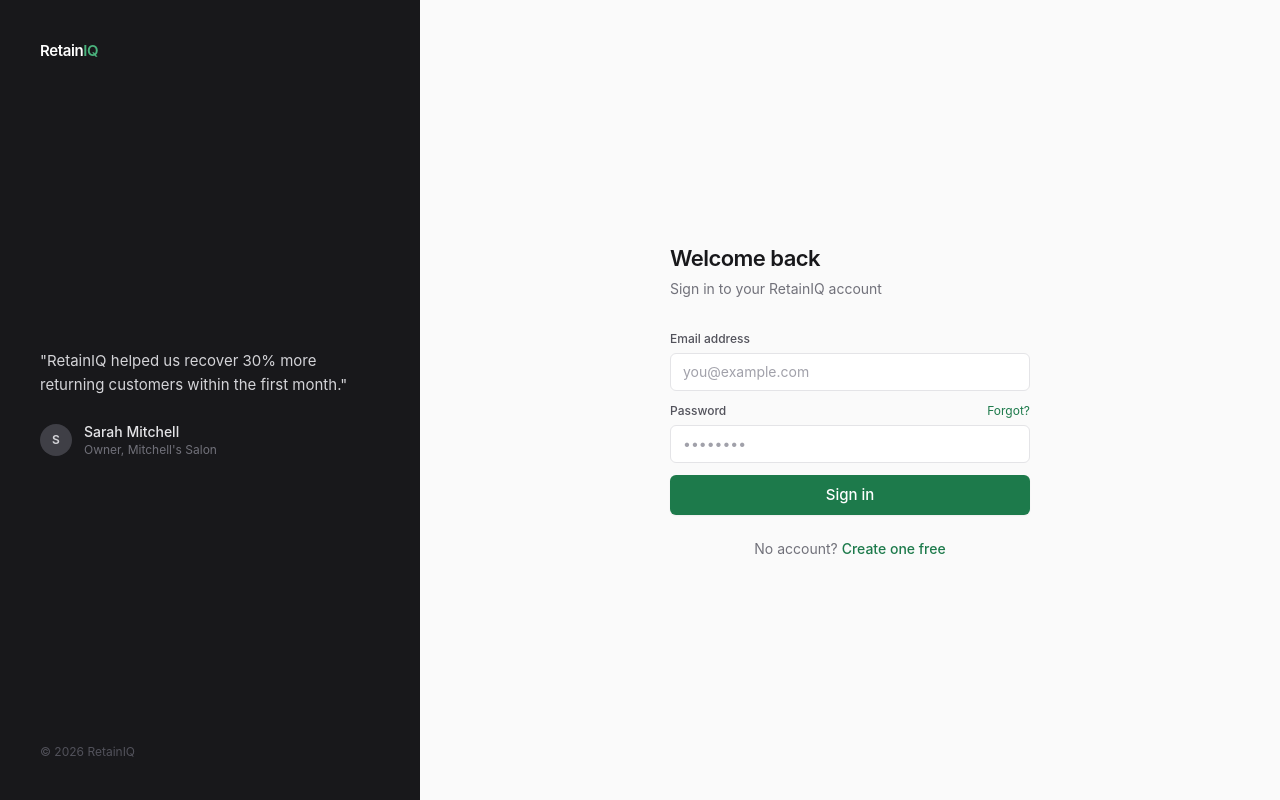
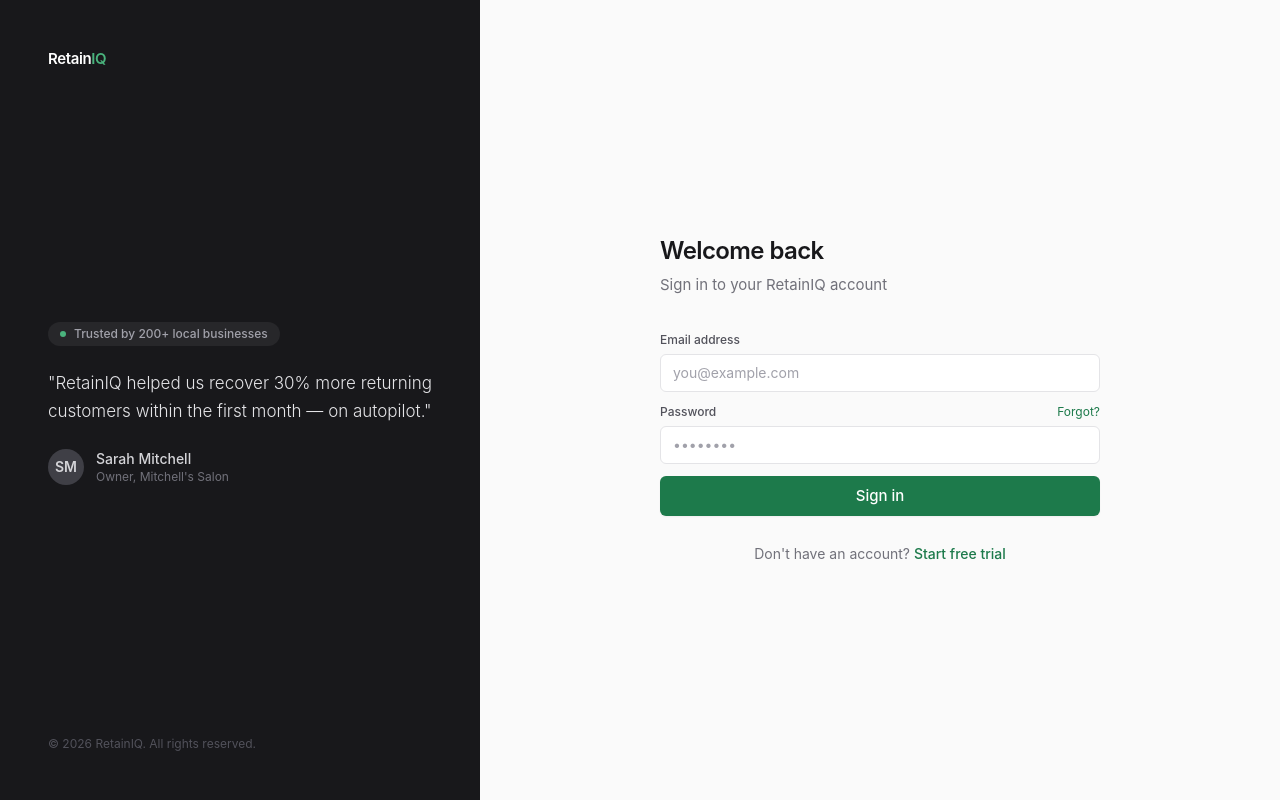
Before and after one commit to alexandresafernandes-png/RetainIQ, a Next.js app in the folder Verce/retain-iq/: page /login in a window 1280 px wide. Built offline with nearby package versions, Linux system fonts and the light colour scheme.

Commit message:
Update page.tsx

```diff
--- a/Verce/retain-iq/src/app/(auth)/login/page.tsx
+++ b/Verce/retain-iq/src/app/(auth)/login/page.tsx
@@ -2,60 +2,75 @@
 import Link from "next/link";
 import LoginForm from "./LoginForm";
 
-export const metadata: Metadata = { title: "Sign in" };
+export const metadata: Metadata = { title: "Sign in — RetainIQ" };
 
 export default function LoginPage() {
   return (
-    <div className="min-h-screen flex" style={{ background: "var(--bg)" }}>
-      {/* Left panel */}
-      <div className="hidden lg:flex w-[420px] shrink-0 flex-col justify-between p-10 bg-zinc-900">
+    <div className="min-h-screen w-full flex" style={{ background: "var(--bg)" }}>
+
+      {/* ── Dark left panel (desktop only) ── */}
+      <div className="hidden lg:flex flex-col justify-between w-[480px] shrink-0 p-12 bg-zinc-900">
         <Link href="/" className="text-[15px] font-semibold tracking-tight text-white">
           Retain<span className="text-brand-400">IQ</span>
         </Link>
-        <div>
-          <blockquote className="text-zinc-300 text-[15px] leading-relaxed mb-6">
-            "RetainIQ helped us recover 30% more returning customers within the first month."
+
+        <div className="space-y-6">
+          <div className="inline-flex items-center gap-2 bg-zinc-800 rounded-full px-3 py-1">
+            <span className="w-1.5 h-1.5 rounded-full bg-brand-400 shrink-0" />
+            <span className="text-xs text-zinc-400 font-medium">Trusted by 200+ local businesses</span>
+          </div>
+          <blockquote className="text-zinc-200 text-[17px] font-light leading-relaxed">
+            "RetainIQ helped us recover 30% more returning customers within the first month — on autopilot."
           </blockquote>
           <div className="flex items-center gap-3">
-            <div className="w-8 h-8 rounded-full bg-zinc-700 flex items-center justify-center text-xs font-semibold text-zinc-300">
-              S
+            <div className="w-9 h-9 rounded-full bg-zinc-700 flex items-center justify-center text-sm font-semibold text-zinc-300">
+              SM
             </div>
             <div>
-              <p className="text-sm font-medium text-zinc-200">Sarah Mitchell</p>
-              <p className="text-xs text-zinc-500">Owner, Mitchell's Salon</p>
+              <p className="text-sm font-medium text-zinc-300">Sarah Mitchell</p>
+              <p className="text-xs text-zinc-500">Owner, Mitchell&apos;s Salon</p>
             </div>
           </div>
         </div>
-        <p className="text-xs text-zinc-600">© {new Date().getFullYear()} RetainIQ</p>
+
+        <p className="text-xs text-zinc-600">© {new Date().getFullYear()} RetainIQ. All rights reserved.</p>
       </div>
 
-      {/* Right panel */}
-      <div className="flex-1 flex flex-col">
-        <div className="flex items-center justify-between p-6 lg:hidden">
+      {/* ── Right form panel ── */}
+      <div className="flex-1 flex flex-col min-h-screen">
+
+        {/* Mobile header */}
+        <div className="lg:hidden flex items-center px-6 py-5 border-b border-zinc-100">
           <Link href="/" className="text-[15px] font-semibold tracking-tight text-zinc-900">
             Retain<span className="text-brand-600">IQ</span>
           </Link>
         </div>
 
-        <div className="flex-1 flex items-center justify-center px-6 py-12">
-          <div className="w-full max-w-[360px]">
-            <div className="mb-8">
-              <h1 className="text-[22px] font-semibold text-zinc-900 tracking-tight mb-1">
+        {/* Centered form */}
+        <div className="flex-1 flex items-center justify-center px-6 py-16">
+          <div className="w-full max-w-[440px]">
+
+            <div className="mb-9">
+              <h1 className="text-2xl font-semibold text-zinc-900 tracking-tight leading-tight mb-2">
                 Welcome back
               </h1>
-              <p className="text-sm text-zinc-500">Sign in to your RetainIQ account</p>
+              <p className="text-[15px] text-zinc-500">
+                Sign in to your RetainIQ account
+              </p>
             </div>
 
             <LoginForm />
 
-            <p className="text-center text-sm text-zinc-500 mt-6">
-              No account?{" "}
+            <p className="text-sm text-zinc-500 mt-7 text-center">
+              Don&apos;t have an account?{" "}
               <Link href="/register" className="text-brand-600 font-medium hover:text-brand-700 transition-colors">
-                Create one free
+                Start free trial
               </Link>
             </p>
+
           </div>
         </div>
+
       </div>
     </div>
   );
```
